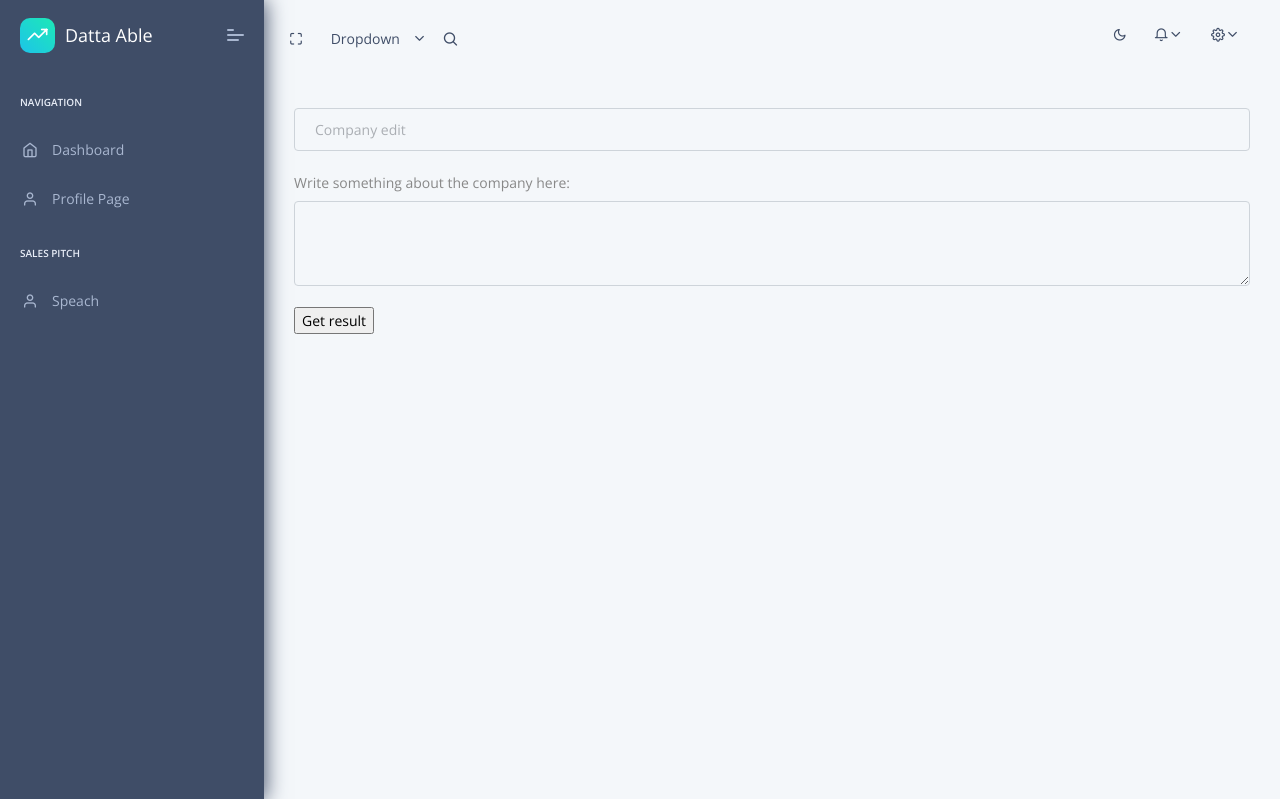
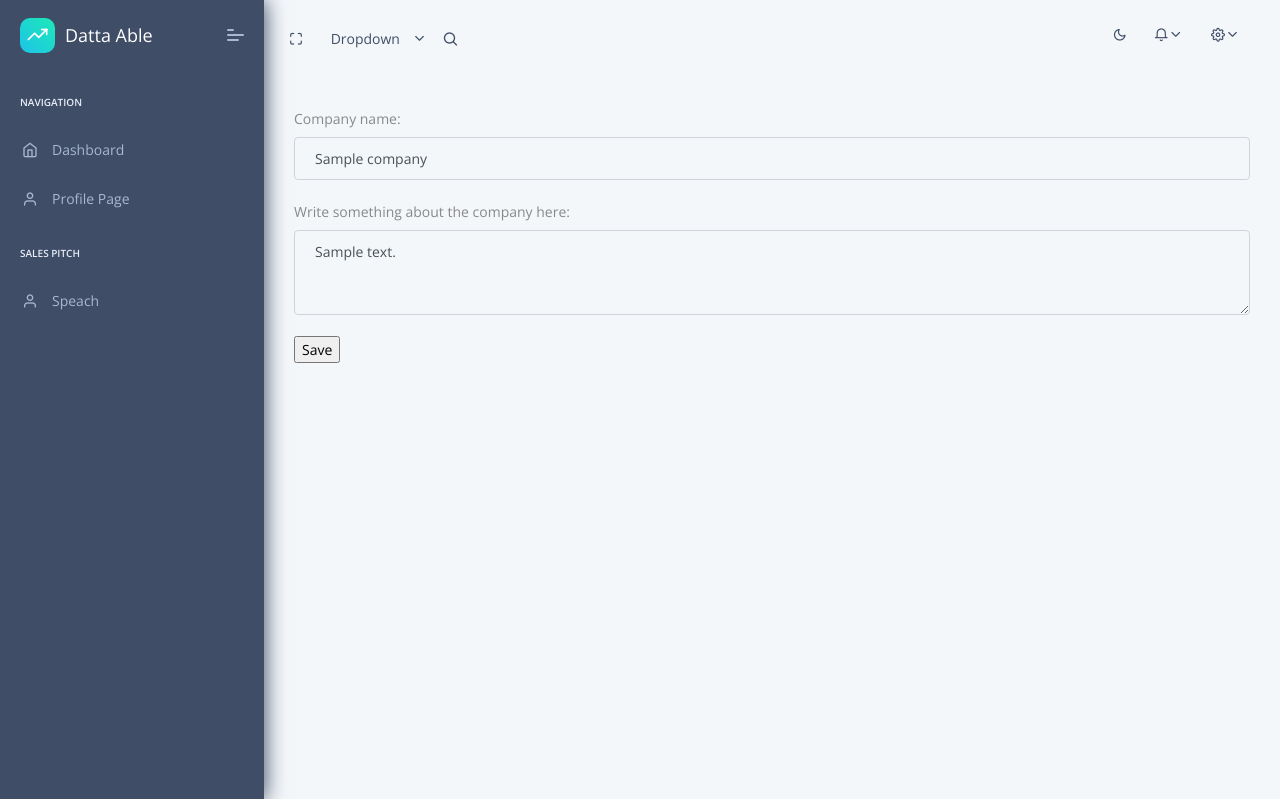
Before and after one commit to GeorgiiKrikun/django-sales-peach, a Django app: template apps/templates/home/edit_company.html in a window 1280 px wide. Shown: the top 799 px of the page. Run offline with Django 3.2, Linux system fonts and the light colour scheme; the template is opened without the code that fills it: values that come from a table or form of the project are taken from there, others are empty; tables that the repository leaves empty hold one stand-in row (values such as "Sample post"); some libraries are stand-ins or nearby versions.

Commit message:
added edit company

```diff
--- a/apps/templates/home/edit_company.html
+++ b/apps/templates/home/edit_company.html
@@ -15,11 +15,13 @@
                 <div class="form-group">
                     <form action="{% url 'home:finished_editing_company'  %}" method="post">
                         {% csrf_token %}
-                        <input type="text" name="company-name" class="form-control" placeholder="Company edit"></br>
+                        <input type="hidden" name="company_id" value="{{company.id}}">
+                        <label for="company_description">Company name:</label>
+                        <input type="text" name="name" class="form-control" value="{{company.name}}"></br>
                         <label for="company_description">Write something about the company here:</label>
-                        <textarea name="AboutInput" class="form-control" id="company_description" rows="3"></textarea>
-                        </textarea></br>
-                        <input type="submit" name="Submit" value="Get result" />
+                        <textarea name="about" class="form-control" id="company_description" rows="3" >{{company.about}}</textarea>
+                        <br>
+                        <input type="submit" name="Submit" value="Save" />
                     </form>
                 </div>
             </div>
```
Also changed, not shown: apps/home/views.py (+7 -2 lines).
